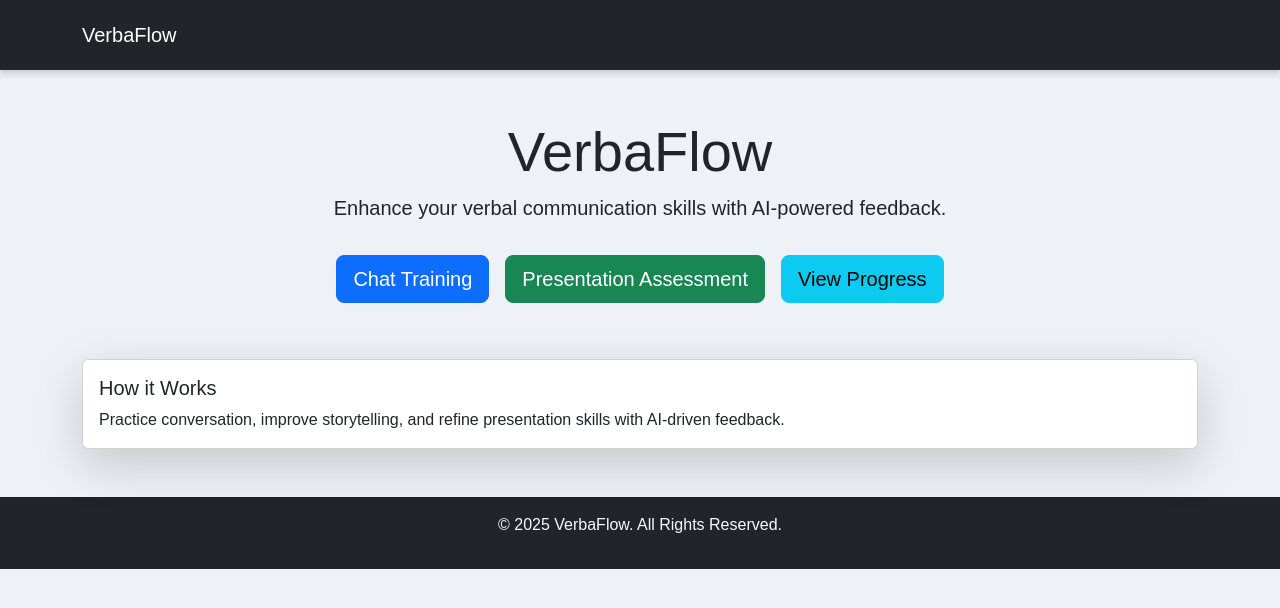
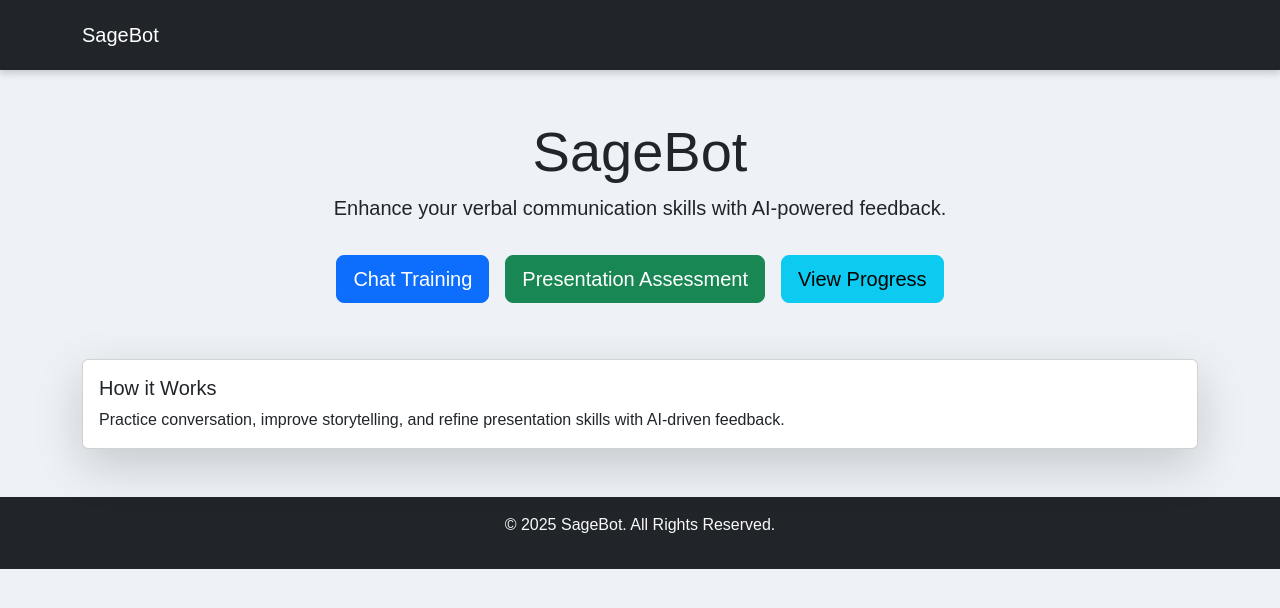
Before and after one commit to Woguem/SageBot, a Flask app: page / in a window 1280 px wide. Shown: the top 608 px of the page. Run offline with Flask 3, Linux system fonts and the light colour scheme; parts of the project's set-up code (start-up, migrations or seed data) failed here and were passed over.

Commit message:
change name of project

```diff
--- a/deploy-ec2.yml
+++ b/deploy-ec2.yml
@@ -21,9 +21,9 @@ jobs:
       - name: Deploy via SSH
         run: |
           ssh -o StrictHostKeyChecking=no ec2-user@${{ secrets.EC2_PUBLIC_IP }} << 'EOF'
-            cd verbaflow
+            cd sagebot
             git pull
             source venv/bin/activate
             pip install -r requirements.txt
-            sudo systemctl restart verbaflow
+            sudo systemctl restart sagebot
           EOF
--- a/templates/assessment.html
+++ b/templates/assessment.html
@@ -34,7 +34,7 @@
     <body class="bg-light">
         <nav class="navbar navbar-expand-lg navbar-dark bg-dark">
             <div class="container">
-                <a class="navbar-brand" href="/">VerbaFlow</a>
+                <a class="navbar-brand" href="/">SageBot</a>
             </div>
         </nav>
 
@@ -196,7 +196,7 @@
         </div>
 
         <footer class="text-center mt-5 py-3 bg-dark text-light">
-            <p>© 2025 VerbaFlow. All Rights Reserved.</p>
+            <p>© 2025 SageBot. All Rights Reserved.</p>
         </footer>
 
         <script>
--- a/templates/chat.html
+++ b/templates/chat.html
@@ -76,7 +76,7 @@
     <body>
         <nav class="navbar navbar-expand-lg navbar-dark bg-dark">
             <div class="container">
-                <a class="navbar-brand" href="/">VerbaFlow</a>
+                <a class="navbar-brand" href="/">SageBot</a>
             </div>
         </nav>
 
--- a/templates/index.html
+++ b/templates/index.html
@@ -3,7 +3,7 @@
     <head>
         <meta charset="UTF-8" />
         <meta name="viewport" content="width=device-width, initial-scale=1.0" />
-        <title>VerbaFlow - Home</title>
+        <title>SageBot - Home</title>
         <link
             rel="stylesheet"
             href="https://cdn.jsdelivr.net/npm/bootstrap@5.3.0/dist/css/bootstrap.min.css"
@@ -16,12 +16,12 @@
     <body>
         <nav class="navbar navbar-expand-lg navbar-dark bg-dark">
             <div class="container">
-                <a class="navbar-brand" href="#">VerbaFlow</a>
+                <a class="navbar-brand" href="#">SageBot</a>
             </div>
         </nav>
 
         <div class="container text-center mt-5">
-            <h1 class="display-4">VerbaFlow</h1>
+            <h1 class="display-4">SageBot</h1>
             <p class="lead">
                 Enhance your verbal communication skills with AI-powered
                 feedback.
@@ -53,7 +53,7 @@
         </div>
 
         <footer class="text-center mt-5 py-3 bg-dark text-light">
-            <p>© 2025 VerbaFlow. All Rights Reserved.</p>
+            <p>© 2025 SageBot. All Rights Reserved.</p>
         </footer>
     </body>
 </html>
--- a/templates/progress.html
+++ b/templates/progress.html
@@ -17,7 +17,7 @@
     <body>
         <nav class="navbar navbar-expand-lg navbar-dark bg-dark">
             <div class="container">
-                <a class="navbar-brand" href="/">VerbaFlow</a>
+                <a class="navbar-brand" href="/">SageBot</a>
             </div>
         </nav>
 
@@ -108,7 +108,7 @@
         </div>
 
         <footer class="text-center mt-5 py-3 bg-dark text-light">
-            <p>© 2025 VerbaFlow. All Rights Reserved.</p>
+            <p>© 2025 SageBot. All Rights Reserved.</p>
         </footer>
 
         <!-- First, add a data element to pass the progress data to JavaScript -->
--- a/templates/voice.html
+++ b/templates/voice.html
@@ -17,7 +17,7 @@
     <body class="bg-light">
         <nav class="navbar navbar-expand-lg navbar-dark bg-dark">
             <div class="container">
-                <a class="navbar-brand" href="/">VerbaFlow</a>
+                <a class="navbar-brand" href="/">SageBot</a>
             </div>
         </nav>
 
@@ -112,7 +112,7 @@
         </div>
 
         <footer class="text-center mt-5 py-3 bg-dark text-light">
-            <p>© 2025 VerbaFlow. All Rights Reserved.</p>
+            <p>© 2025 SageBot. All Rights Reserved.</p>
         </footer>
 
         <script>
```
Also changed, not shown: .github/workflows/cicd.yml.
